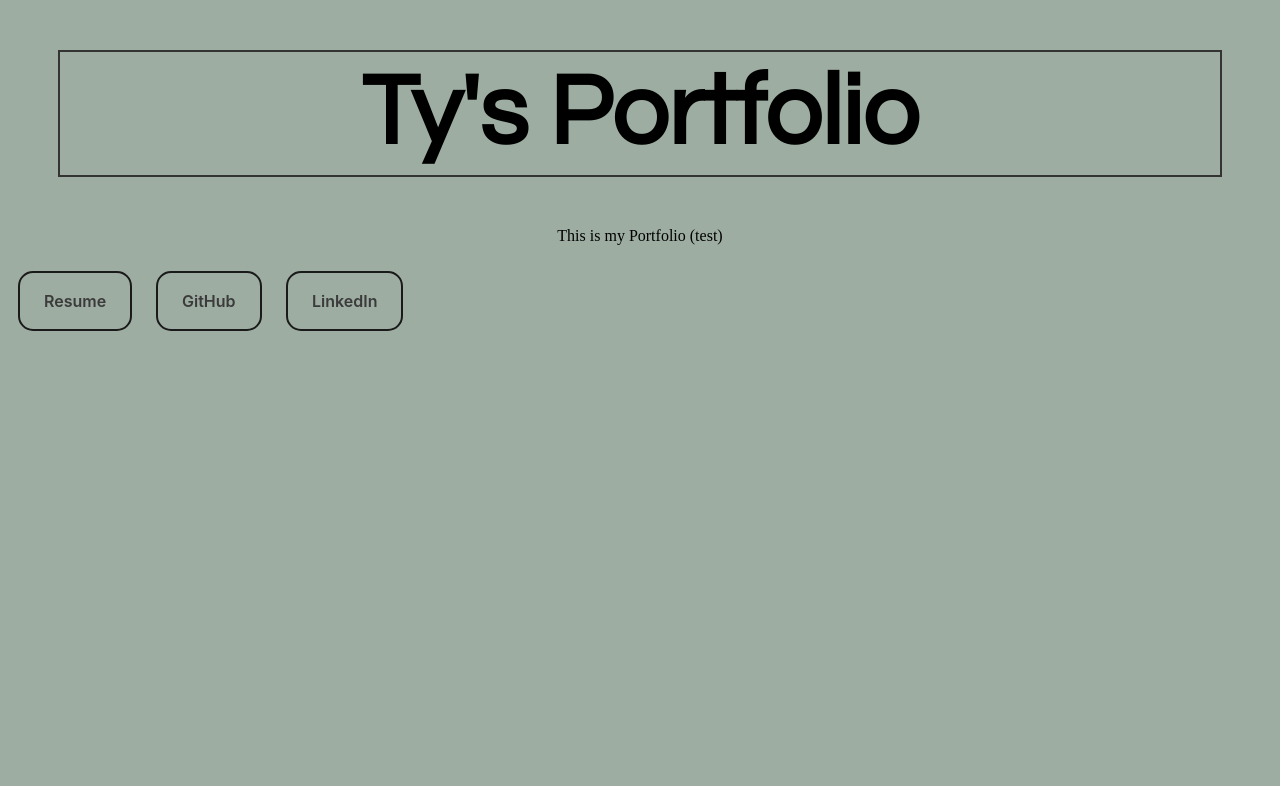
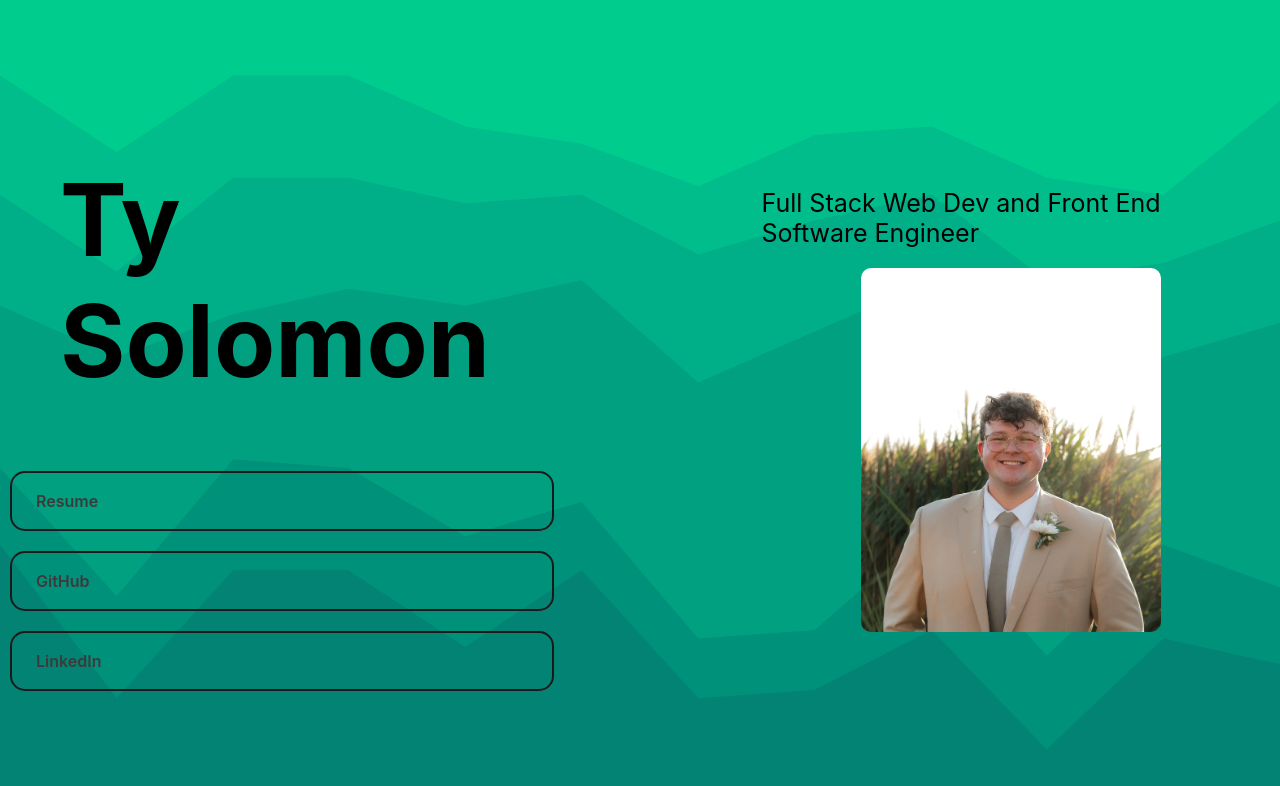
Before and after one commit to solomontyk/Portfolio, a website: page index.html in a window 1280 px wide. Drawn offline with Linux system fonts and the light colour scheme.

Commit message:
finish - need to add link to button

```diff
--- a/index.html
+++ b/index.html
@@ -9,12 +9,21 @@
     <title>Test Page</title>
 </head>
 <body>
-    <h1>Ty's Portfolio</h1>
-    <p>This is my Portfolio (test) </p>
+
+    <div class="header-link">
+
+    <h1>Ty Solomon</h1>
     <button class="button-1" role="button">Resume</button>
     <button class="button-2" role="button">GitHub</button>
     <button class="button-3" role="button">LinkedIn</button>
+</div>
+    <div class="container">
+    <p>Full Stack Web Dev and Front End Software Engineer</p>
+    <img src="meee.jpg" alt="Example Image">
+</div>
+
     <h2></h2>
+
     <script src="script.js"></script>
 </body>
 </html>
--- a/styles.css
+++ b/styles.css
@@ -1,24 +1,54 @@
 body {
-    background-color: #9dada2;
+    /* background-color: #abc4b3; */
+    display: flex;
+    justify-content: center; /* Center content horizontally */
+    align-items: center; /* Center content vertically */
+    min-height: 100vh; /* Ensure the entire viewport height is covered */
+    margin: 0; /* Remove default body margin */
+    flex-direction: row;
+    background-image: url(stacked-peaks-haikei.svg);
+    background-repeat: no-repeat;
+    background-size: cover;
+}
+
+.container {
+    margin-left: 50px;
+    padding-left: 10%;
+    justify-content: space-around;
+}
+.header-link {
+    display: flex;
+    flex-direction: column;
 }
 
 h1 {
     display: flex;
     justify-content: center;
-    font-family: "Century Gothic", Arial, sans-serif;
+    font-family: Roobert,-apple-system,BlinkMacSystemFont,"Segoe UI",Helvetica,Arial,sans-serif,"Apple Color Emoji","Segoe UI Emoji","Segoe UI Symbol";
     margin: 50px;
     font-size: 100px;
-    border: 2px solid #333; /* Border style, width, and color */
+    /* border: 2px solid #333; Border style, width, and color */
     padding: 10px; /* Add padding around the content */
 }
 
 p {
-
+    font-family: Roobert,-apple-system,BlinkMacSystemFont,"Segoe UI",Helvetica,Arial,sans-serif,"Apple Color Emoji","Segoe UI Emoji","Segoe UI Symbol";
     display: flex;
     justify-content: center;
     margin-top: auto;
+    margin: 20px;
+    font-size: 25px;
+    justify-content: space-around;
+
 }
+img {
+    width: 300px; /* Set the width of the image */
+    height: auto; /* Maintain the aspect ratio */
+    display: block; /* Make the image a block-level element */
+    margin: 0 auto; /* Center the image horizontally */
+    border-radius: 10px;
 
+}
 .button-1, .button-2, .button-3 {
   appearance: none;
   background-color: transparent;
@@ -27,7 +57,9 @@ p {
   box-sizing: border-box;
   color: #3B3B3B;
   cursor: pointer;
-  display: inline-block;
+  display: flex;
+  flex-direction: row;
+  align-items: center;
   font-family: Roobert,-apple-system,BlinkMacSystemFont,"Segoe UI",Helvetica,Arial,sans-serif,"Apple Color Emoji","Segoe UI Emoji","Segoe UI Symbol";
   font-size: 16px;
   font-weight: 600;
@@ -62,3 +94,20 @@ p {
   box-shadow: none;
   transform: translateY(0);
 }
+
+/* html {
+  --s: 50px;
+  --c: #191b22;
+  --_s: calc(2*var(--s)) calc(2*var(--s));
+  --_g: 35.36% 35.36% at;
+  --_c: #0000 66%,#20222a 68% 70%,#0000 72%;
+  background:
+    radial-gradient(var(--_g) 100% 25%,var(--_c)) var(--s) var(--s)/var(--_s),
+    radial-gradient(var(--_g) 0 75%,var(--_c)) var(--s) var(--s)/var(--_s),
+    radial-gradient(var(--_g) 100% 25%,var(--_c)) 0 0/var(--_s),
+    radial-gradient(var(--_g) 0 75%,var(--_c)) 0 0/var(--_s),
+    repeating-conic-gradient(var(--c) 0 25%,#0000 0 50%) 0 0/var(--_s),
+    radial-gradient(var(--_c)) 0 calc(var(--s)/2)/var(--s) var(--s) var(--c);
+  background-attachment: fixed;
+}
+ */
```
Also changed, not shown: meee.jpg (added), stacked-peaks-haikei.svg (added), 1 other file.
